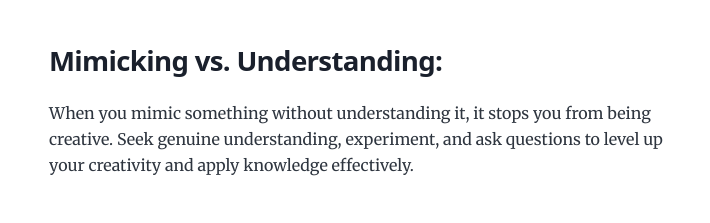
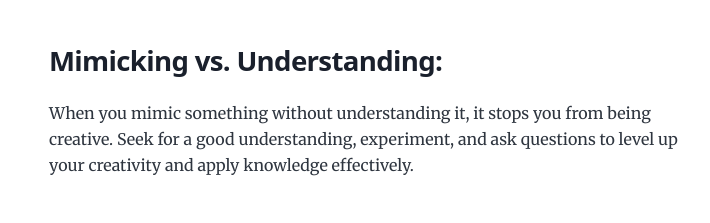
Before and after one commit to Vicba/blog, a Gatsby site: page /tutorial-hell/ in a window 1280 px wide. Shown: the part 1129-1352 px from the top of the page, without its empty margins (275-985 px from the left). Built offline with nearby package versions, Linux system fonts and the light colour scheme; Gatsby itself is replaced by a stand-in of ours.

Commit message:
fix typo

```diff
--- a/content/blog/tutorial-hell/index.md
+++ b/content/blog/tutorial-hell/index.md
@@ -22,7 +22,7 @@ But hey, don't get me wrong, tutorials are not a bad thing at all. Everyone has
 The fear of forgetting important information can hinder learning. However, with proper prep-research and effective learning strategies, this fear can be minimized.
 
 ### Mimicking vs. Understanding:
-When you mimic something without understanding it, it stops you from being creative. Seek genuine understanding, experiment, and ask questions to level up your creativity and apply knowledge effectively.
+When you mimic something without understanding it, it stops you from being creative. Seek for a good understanding, experiment, and ask questions to level up your creativity and apply knowledge effectively.
 
 ### The Need for Realistic Learning Pace:
 Trying to learn too much too quickly leads to overwhelm. Set realistic goals, break down complex topics, and focus on incremental progress. Compound your learning!
```
